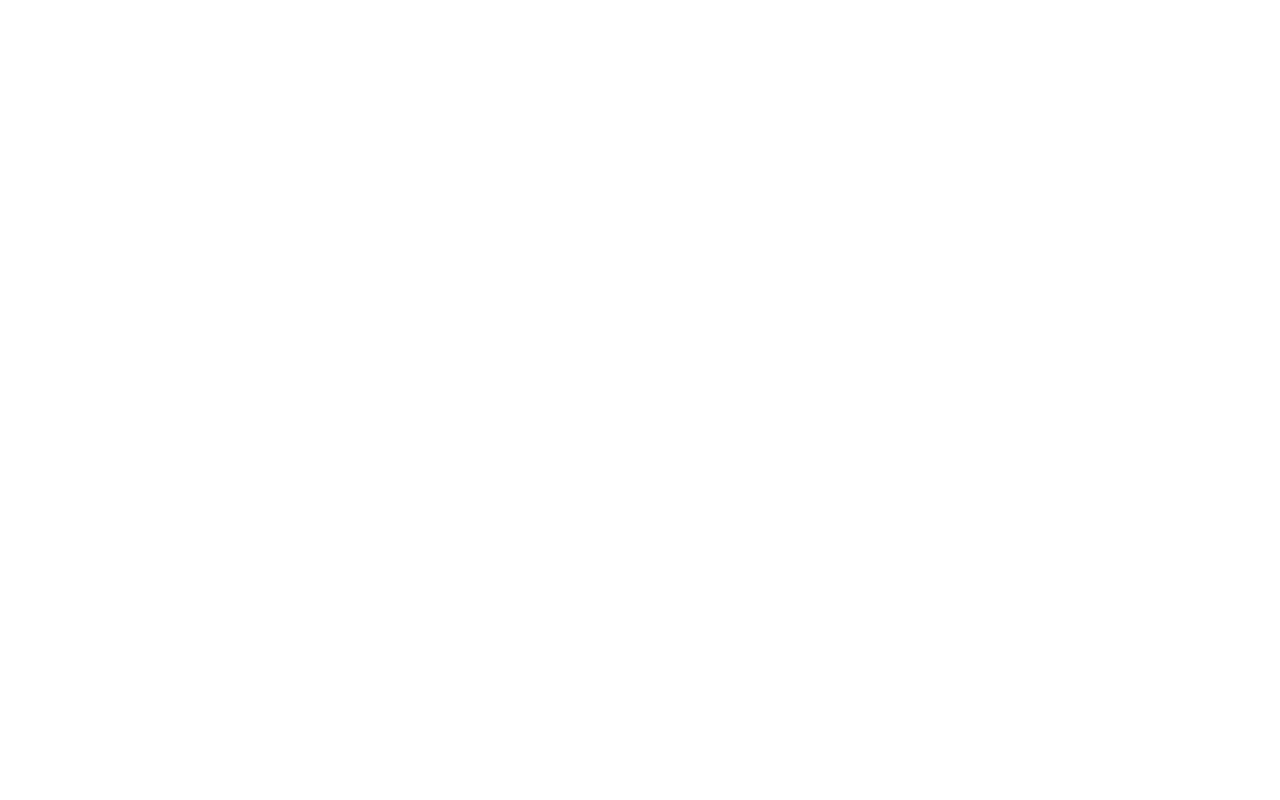
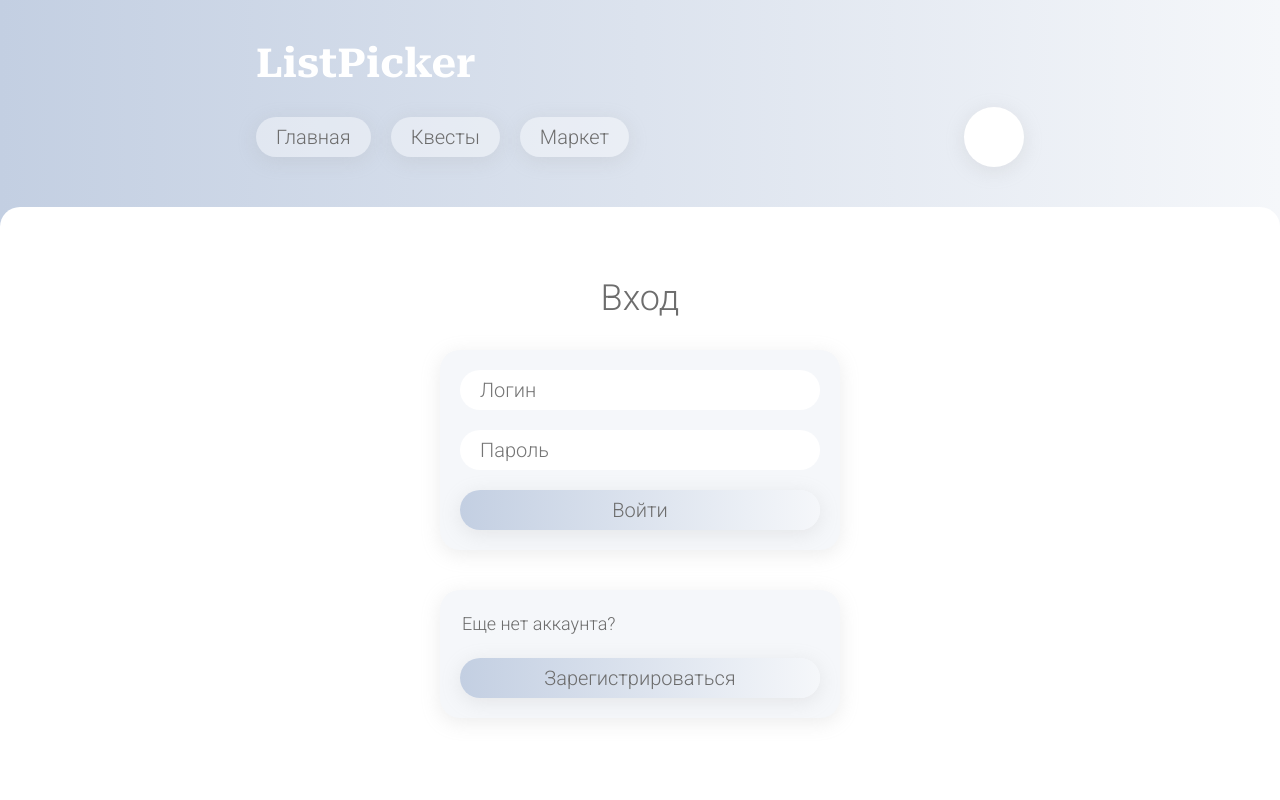
Before and after one commit to WhCollar/SneilBeeHackathon, a React app in the folder client/: page /auth in a window 1280 px wide. Before the commit this address had no page. Shown: the top 800 px of the page. Built offline with nearby package versions, Linux system fonts and the light colour scheme.

Commit message:
Доработана логика изменения инпута, а так же форма для входа

```diff
--- a/client/src/components/App/App.module.css
+++ b/client/src/components/App/App.module.css
@@ -3,4 +3,10 @@
   width: 100%;
   min-height: 1000px;
   border-radius: 20px;
+
+  display: flex;
+  flex-direction: column;
+  align-items: center;
+
+  padding: 80px 0;
 }
--- a/client/src/components/Box/Box.js
+++ b/client/src/components/Box/Box.js
@@ -2,7 +2,7 @@ import * as React from 'react';
 import style from './Box.module.css';
 
 export default function Box({ children, width, height, color, margin }) {
-  const background = color === 'gray' ? '#F0F2F8' : '#FFFFFF';
+  const background = color === 'gray' ? '#f5f7fa' : '#FFFFFF';
 
   return (
     <div
--- a/client/src/components/Box/Box.module.css
+++ b/client/src/components/Box/Box.module.css
@@ -1,5 +1,5 @@
 .box {
-  box-shadow: 0px 4px 20px #F0F2F8;
+  box-shadow: 0px 4px 20px rgba(158, 158, 158, 0.2);
   border-radius: 20px;
   overflow: hidden;
 }
--- a/client/src/components/Button/Button.module.css
+++ b/client/src/components/Button/Button.module.css
@@ -10,6 +10,8 @@ button {
   font-size: 20px;
 
   transition: .5s;
+
+  box-shadow: 0px 4px 20px rgba(158, 158, 158, 0.2);
 }
 
 button:hover {
@@ -17,9 +19,10 @@ button:hover {
 }
 
 .gradient {
-  background: linear-gradient(to left, #422F99, #A4BBFB, #422F99);
+  background: linear-gradient(to left, #c3cfe2, #f5f7fa, #c3cfe2);
   background-size: 200%;
-  color: #FFFFFF;
+  font-weight: 300;
+  color: #6d6d6d;
 }
 
 .gradient:hover {
@@ -30,14 +33,12 @@ button:hover {
   font-weight: 300;
   color: #6d6d6d;
   background: rgba(255, 255, 255, 0.8);
-  box-shadow: 0px 4px 20px rgba(158, 158, 158, 0.2);
 }
 
 .light {
   font-weight: 200;
   color: #6d6d6d;
   background: rgba(255, 255, 255, 0.4);
-  box-shadow: 0px 4px 20px rgba(158, 158, 158, 0.2);
 }
 
 .light:hover {
--- a/client/src/components/Input/Input.js
+++ b/client/src/components/Input/Input.js
@@ -1,15 +1,18 @@
 import * as React from 'react';
 import style from './Input.module.css';
 
-export default function Input({ type, name, value, onChange }) {
+export default function Input({ type, name, value, placeholder, onChange, width, margin }) {
   // TODO: Нужно разобраться с инпутом
+
   return (
     <input
       className={style.input}
       type={type}
       name={name}
       value={value}
+      placeholder={placeholder}
       onChange={onChange}
+      style= {{ width, margin }}
     />
   );
 }
--- a/client/src/components/Input/Input.module.css
+++ b/client/src/components/Input/Input.module.css
@@ -1,15 +1,14 @@
 .input {
-  /* box-sizing: border-box; */
   height: 40px;
   border-radius: 20px;
   border: none;
 
   padding: 0 20px;
 
-  color: #9E9E9E;
+  color: #6d6d6d;
   font-family: 'Roboto';
   font-style: normal;
-  font-weight: 400;
+  font-weight: 300;
   font-size: 20px;
   line-height: 24px;
 }
@@ -17,4 +16,5 @@
 .input:active, .input:hover, .input:focus {
   outline: 0;
   outline-offset: 0;
+  box-shadow: 0px 4px 20px rgba(158, 158, 158, 0.2);
 }
--- a/client/src/components/Login/Login.js
+++ b/client/src/components/Login/Login.js
@@ -5,30 +5,67 @@ import Button from '../Button/Button';
 import Input from '../Input/Input';
 
 export default function Login() {
-  const handleChange = React.useCallback(() => {}, []);
+  const [login, setLogin] = React.useState('');
+  const [password, setPassword] = React.useState('');
+
+  const handleSubmit = React.useCallback(() => {
+    if (login.trim() && password.trim()) {
+      console.log(login, password);
+    } else {
+
+    }
+  }, [login, password]);
 
   return (
     <div className={style.loginContainer}>
-      <div className={style.loginText}>
-        <h2>Вход</h2>
-        <p>Тут всякие преимущества входа в аккаунт</p>
-      </div>
+
+      <h2>Вход</h2>
+
       <div className={style.loginFormContainer}>
-        <Box width='300px' color='gray' margin='0 0 40px 0'>
-          <Input type='text' name='login' value='Логин' onChange={handleChange}></Input>
+
+        <Box width='400px' color='gray' margin='40px 0'>
+
+          <Input
+            type='text'
+            name='login'
+            value={login}
+            placeholder='Логин'
+            onChange={(event) => setLogin(event.target.value)}
+            width='360px'
+            margin='20px 0 0 0'
+          />
+
+          <Input
+            type='password'
+            name='password'
+            value={password}
+            placeholder='Пароль'
+            onChange={(event) => setPassword(event.target.value)}
+            width='360px'
+            margin='20px 0 0 0'
+          />
+
           <Button
             type='gradient'
-            width='260px'
+            width='360px'
             margin='20px'
+            handleClick={handleSubmit}
           >Войти</Button>
+
         </Box>
-        <Box width='300px' color='gray'>
+
+        <Box width='400px' color='gray'>
+
+          <p>Еще нет аккаунта?</p>
+
           <Button
             type='gradient'
-            width='260px'
-            margin='20px'
+            width='360px'
+            margin='0 20px 20px 20px'
           >Зарегистрироваться</Button>
+
         </Box>
+
       </div>
     </div>
   );
--- a/client/src/components/Login/Login.module.css
+++ b/client/src/components/Login/Login.module.css
@@ -1,9 +1,21 @@
 .loginContainer {
-  display: flex;
+  text-align: center;
+  color: #6d6d6d;
 }
 
-.loginText {
+h2 {
+  font-weight: 300;
+  font-size: 36px;
+  line-height: 23px;
+}
 
+p {
+  font-family: 'Roboto';
+  font-style: normal;
+  font-weight: 300;
+  text-align: start;
+  padding: 10px 0 10px 10px;
+  font-size: 18px;
 }
 
 .loginFormContainer {
--- a/client/src/index.js
+++ b/client/src/index.js
@@ -14,6 +14,7 @@ import store from "./store";
 import { PATH } from './assets/data/pages';
 import Profile from './components/Profile/Profile';
 import Settings from './components/Settings/Settings';
+import Login from './components/Login/Login';
 
 
 const root = ReactDOM.createRoot(document.getElementById('root'));
@@ -28,6 +29,7 @@ root.render(
             <Route path={PATH.marketplace} element={<Marketplace />} />
             <Route path={PATH.profile} element={<Profile />} />
             <Route path={PATH.settings} element={<Settings />} />
+            <Route path='/auth' element={<Login />} />
           </Route>
         </Routes>
       </BrowserRouter>
```
